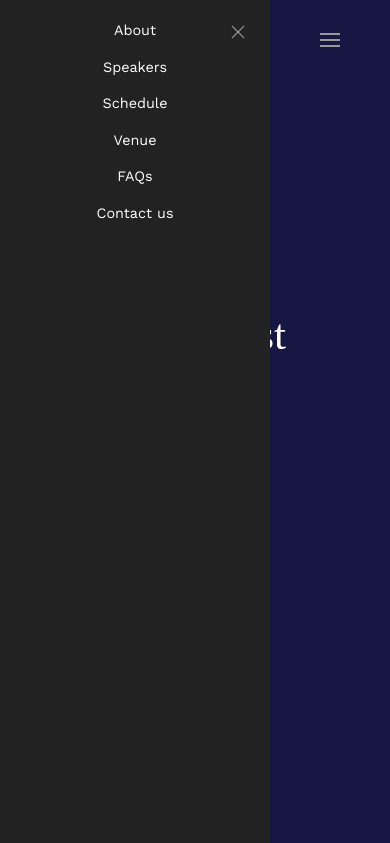
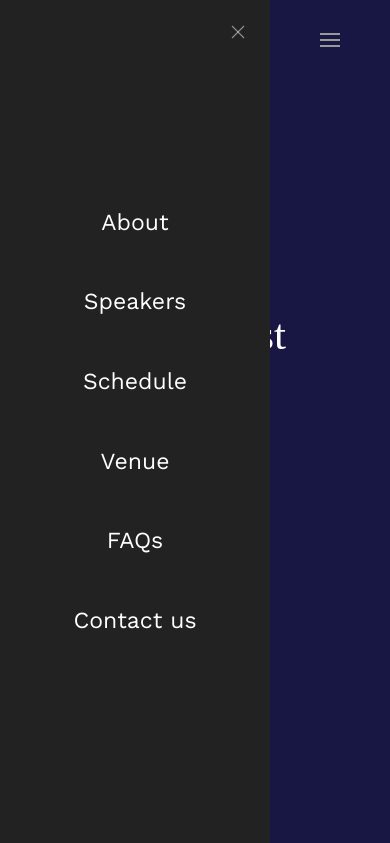
Before and after one commit to UXSoc/jffc, a PHP site: page / in a window 390 px wide, after a click that opens the changed part. Shown: the top 843 px of the page. Run offline with PHP 8.4, Linux system fonts and the light colour scheme; some libraries are stand-ins or nearby versions; some web fonts are replaced.

Commit message:
Improve mobile nav styling

```diff
--- a/index.html
+++ b/index.html
@@ -45,10 +45,10 @@
             </div>
 
             <div id="mobile-nav" uk-offcanvas>
-                <div class="uk-offcanvas-bar mobile-offcanvas">
+                <div class="uk-offcanvas-bar mobile-offcanvas uk-flex uk-flex-middle">
                     <button class="uk-offcanvas-close" type="button" uk-close></button>
 
-                    <div class="uk-container uk-text-center">
+                    <div class="uk-container uk-text-center ">
                         <div class="uk-child-width-expand@s uk-grid-small uk-grid-match" uk-grid>
                             <div class="uk-width-1-1 mobile-nav-container">
                                 <a href="#about-section" uk-scroll>About</a>
--- a/main.scss
+++ b/main.scss
@@ -182,6 +182,11 @@ hr{
 
 .mobile-offcanvas{
     //background: $background-color
+    font-size: 1.6em;
+}
+
+.mobile-nav-container{
+    margin: 30px;
 }
 
 //===========================
```
Also changed, not shown: css/main.css, 1 other file.
